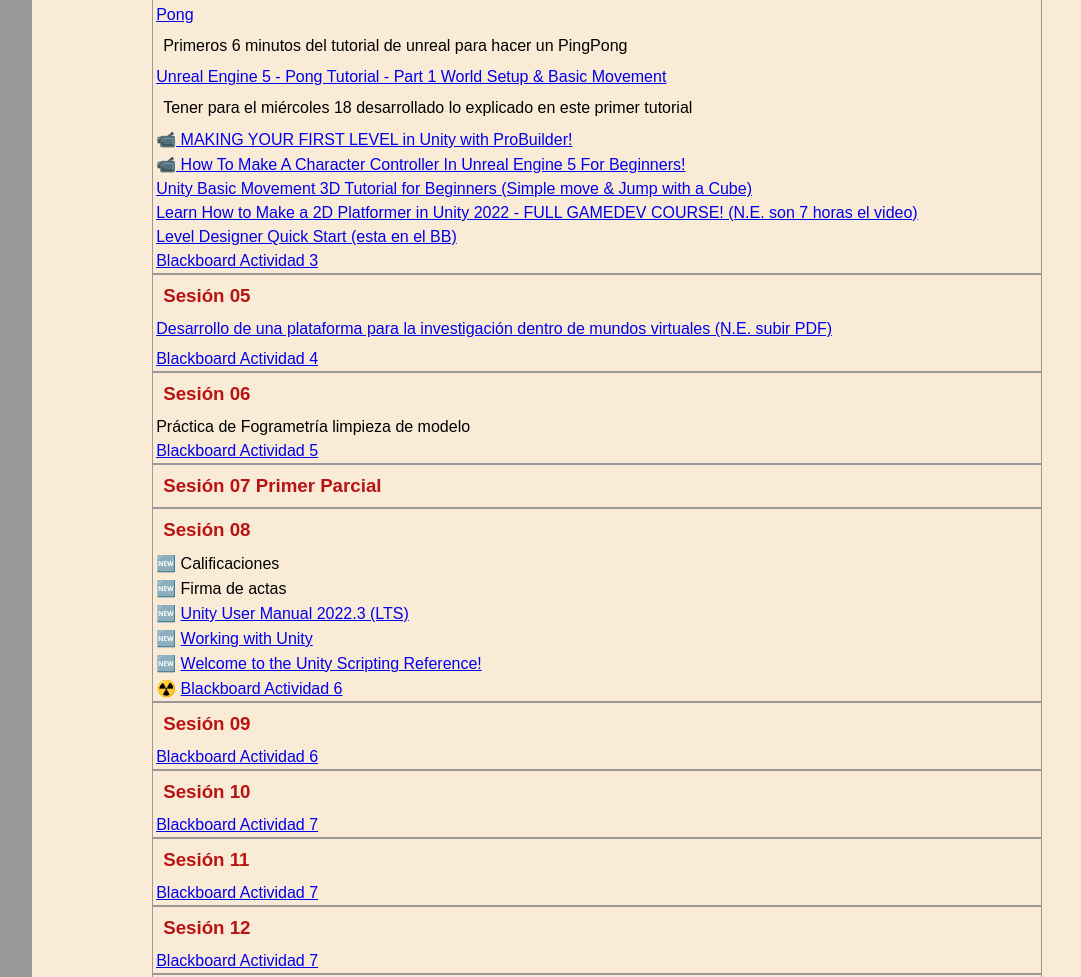
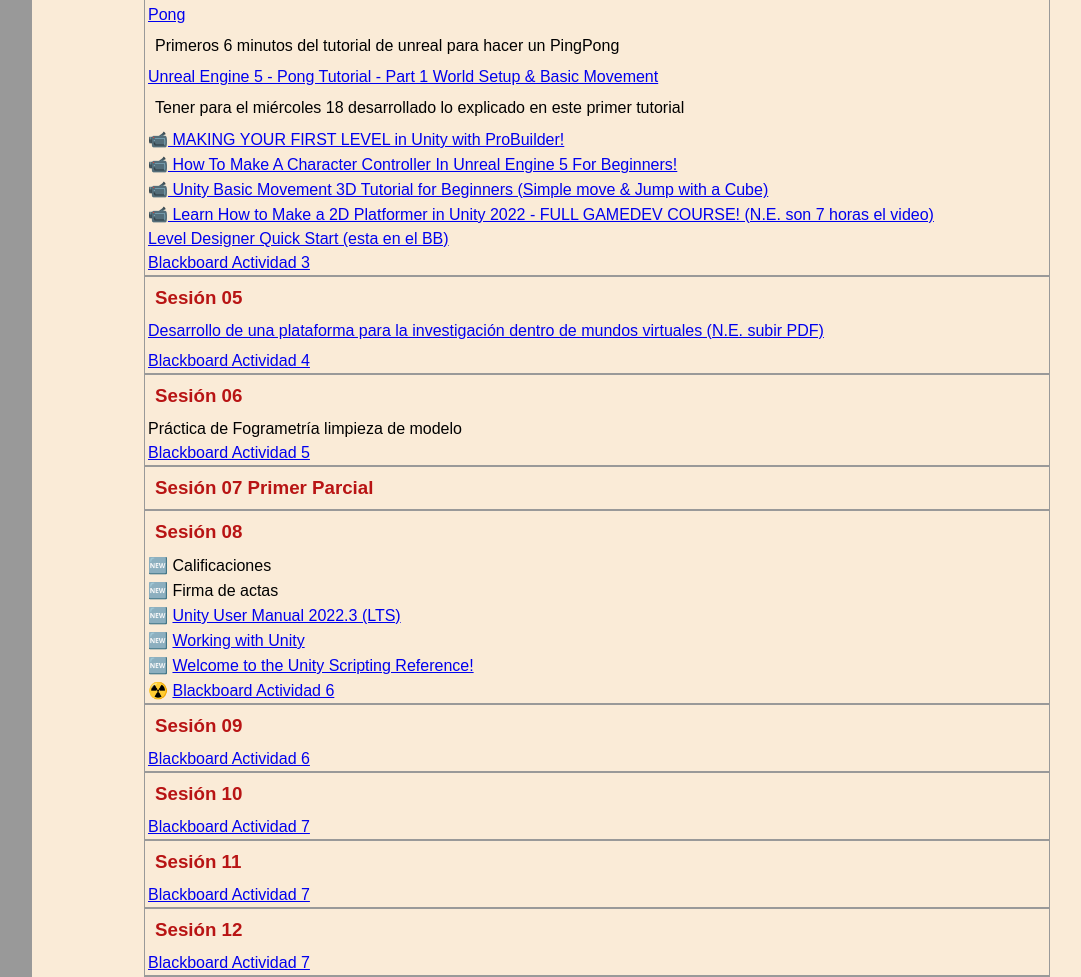
Before and after one commit to beztao01/motor, a plain HTML site: page index.html in a window 1280 px wide. Shown: the part 822-1799 px from the top of the page, without its empty margins (118-1199 px from the left). Drawn offline with Linux system fonts and the light colour scheme.

Commit message:
add emojis

```diff
--- a/index.html
+++ b/index.html
@@ -86,8 +86,8 @@
                             <p>Tener para el miércoles 18 desarrollado lo explicado en este primer tutorial </p>
                             <li>📹<a href="https://youtu.be/YtzIXCKr8Wo?si=n2zP7LTf1nkHhdr8" target="_blank" rel="noopener noreferrer"> MAKING YOUR FIRST LEVEL in Unity with ProBuilder!</a></li>
                             <li>📹<a href="https://youtu.be/2xqecl73UG0?si=UdIvI_mLxtJalzJy" target="_blank" rel="noopener noreferrer"> How To Make A Character Controller In Unreal Engine 5 For Beginners!</a></li>
-                            <li><a href="https://youtu.be/CieCJ2mNTXE?si=wzut64wmeR2bWvYC" target="_blank" rel="noopener noreferrer">Unity Basic Movement 3D Tutorial for Beginners (Simple move & Jump with a Cube)</a></li>
-                            <li><a href="https://youtu.be/oxiPWg8cdRM?si=54FzN5_NsxyURcLK" target="_blank" rel="noopener noreferrer">Learn How to Make a 2D Platformer in Unity 2022 - FULL GAMEDEV COURSE! (N.E. son 7 horas el video)</a></li>
+                            <li>📹<a href="https://youtu.be/CieCJ2mNTXE?si=wzut64wmeR2bWvYC" target="_blank" rel="noopener noreferrer"> Unity Basic Movement 3D Tutorial for Beginners (Simple move & Jump with a Cube)</a></li>
+                            <li>📹<a href="https://youtu.be/oxiPWg8cdRM?si=54FzN5_NsxyURcLK" target="_blank" rel="noopener noreferrer"> Learn How to Make a 2D Platformer in Unity 2022 - FULL GAMEDEV COURSE! (N.E. son 7 horas el video)</a></li>
 
 
                             <!--agregar el documento al sitio-->
```
